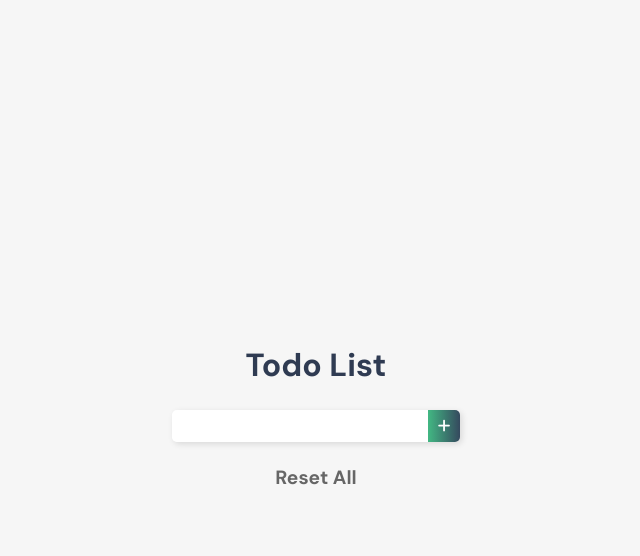
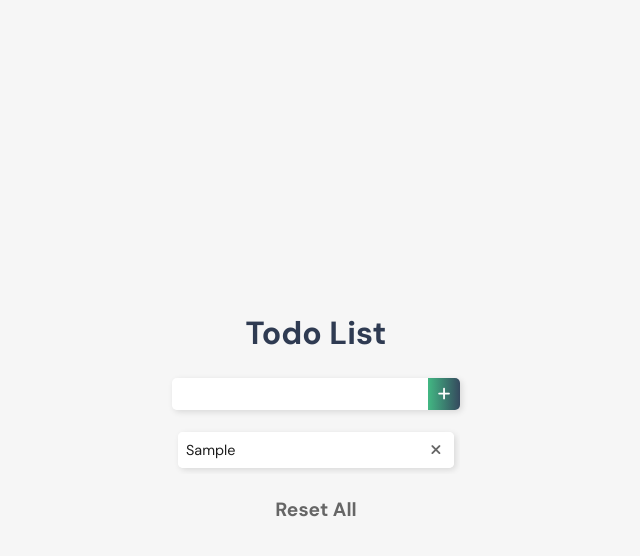
Before and after one commit to sonseong10/learn-vue, a Vue app in the folder vue-todo/: page / in a window 1280 px wide. Both pictures are taken after typing "Sample" into the empty fields and a click on the button "add todo". Shown: the top 556 px of the page, without its empty margins (324-964 px from the left). Built offline with nearby package versions, Linux system fonts and the light colour scheme.

Commit message:
♻️ Refactor project

```diff
--- a/vue-todo/src/App.vue
+++ b/vue-todo/src/App.vue
@@ -3,9 +3,13 @@
     <div class="container">
       <div class="wrapper">
         <main-header></main-header>
-        <input-form></input-form>
-        <todo-list></todo-list>
-        <main-footer></main-footer>
+        <input-form v-on:addTodo="addTodoItem"></input-form>
+        <todo-list
+          v-bind:propsdata="todoItems"
+          v-on:removeTodo="removeItem"
+          v-on:toggleTodo="toggleCompleted"
+        ></todo-list>
+        <main-footer v-on:resetTodo="resetList"></main-footer>
       </div>
     </div>
   </div>
@@ -18,6 +22,46 @@ import TodoList from "./components/TodoList.vue"
 import Mainfooter from "./components/MainFooter.vue"
 
 export default {
+  data: function() {
+    return {
+      todoItems: []
+    }
+  },
+  methods: {
+    addTodoItem: function(todoItems) {
+      if (localStorage.getItem(todoItems)) {
+        alert("The value you created already exists.")
+      } else {
+        let obj = { completed: false, item: todoItems }
+        localStorage.setItem(todoItems, JSON.stringify(obj))
+        this.todoItems.push(obj)
+      }
+    },
+    removeItem: function(todoItem, index) {
+      localStorage.removeItem(todoItem.item)
+      this.todoItems.splice(index, 1)
+    },
+    toggleCompleted: function(todoItem) {
+      todoItem.completed = !todoItem.completed
+      localStorage.removeItem(todoItem.item)
+      localStorage.setItem(todoItem.item, JSON.stringify(todoItem))
+    },
+    resetList: function() {
+      localStorage.clear()
+      this.todoItems = []
+    }
+  },
+  created: function() {
+    if (localStorage.length > 0) {
+      for (let i = 0; i < localStorage.length; i++) {
+        if (localStorage.key(i) !== "loglevel:webpack-dev-server") {
+          this.todoItems.push(
+            JSON.parse(localStorage.getItem(localStorage.key(i)))
+          )
+        }
+      }
+    }
+  },
   components: {
     "main-header": MainHeader,
     "input-form": InputForm,
--- a/vue-todo/src/components/InputForm.vue
+++ b/vue-todo/src/components/InputForm.vue
@@ -21,9 +21,8 @@ export default {
   },
   methods: {
     addItem: function() {
-      let obj = { completed: false, item: this.newItem }
       if (this.newItem !== "") {
-        localStorage.setItem(this.newItem, JSON.stringify(obj))
+        this.$emit("addTodo", this.newItem)
         this._clearInput()
       }
     },
--- a/vue-todo/src/components/MainFooter.vue
+++ b/vue-todo/src/components/MainFooter.vue
@@ -10,7 +10,7 @@
 export default {
   methods: {
     resetList: function() {
-      localStorage.clear()
+      this.$emit("resetTodo")
     }
   }
 }
--- a/vue-todo/src/components/TodoList.vue
+++ b/vue-todo/src/components/TodoList.vue
@@ -2,7 +2,7 @@
   <ol class="todo-list">
     <li
       class="todo-item box-shadow"
-      v-for="(todoItems, index) in todoItems"
+      v-for="(todoItems, index) in propsdata"
       v-bind:key="todoItems.item"
     >
       <button
@@ -26,37 +26,29 @@
 
 <script>
 export default {
-  data: function() {
-    return {
-      todoItems: []
-    }
-  },
+  props: ["propsdata"],
   methods: {
     deleteItem: function(todoItem, index) {
-      localStorage.removeItem(todoItem)
-      this.todoItems.splice(index, 1)
+      this.$emit("removeTodo", todoItem, index)
     },
     toggleComplete: function(todoItem) {
-      todoItem.completed = !todoItem.completed
-      localStorage.removeItem(todoItem.item)
-      localStorage.setItem(todoItem.item, JSON.stringify(todoItem))
-    }
-  },
-  created: function() {
-    if (localStorage.length > 0) {
-      for (let i = 0; i < localStorage.length; i++) {
-        if (localStorage.key(i) !== "loglevel:webpack-dev-server") {
-          this.todoItems.push(
-            JSON.parse(localStorage.getItem(localStorage.key(i)))
-          )
-        }
-      }
+      this.$emit("toggleTodo", todoItem)
     }
   }
 }
 </script>
 
 <style scoped>
+.todo-list {
+  padding: 6px;
+  max-height: 300px;
+  overflow-y: auto;
+}
+
+.todo-list::-webkit-scrollbar {
+  width: 0;
+}
+
 .todo-item {
   position: relative;
   border-radius: 5px;
```
